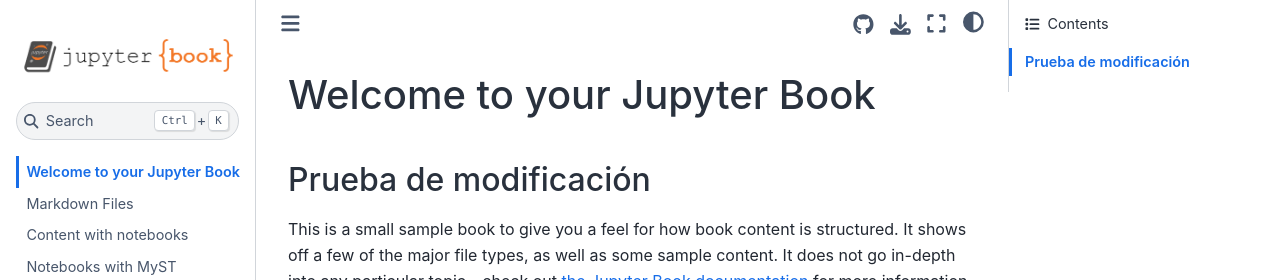
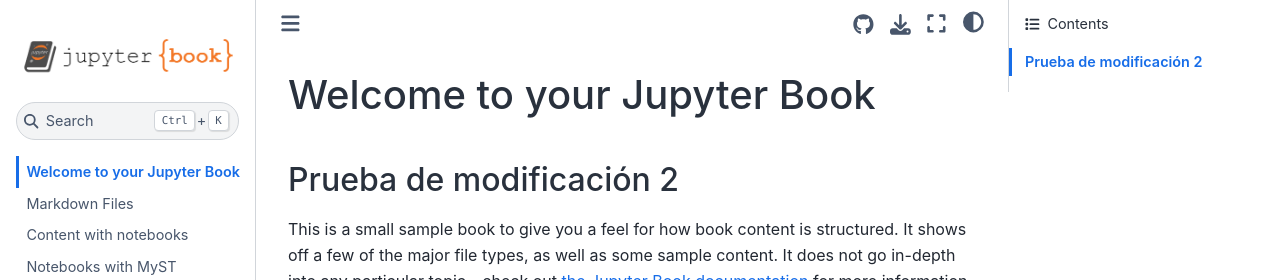
Before and after one commit to Alej0126/Jbook_dataviz, a Jupyter Book: the page built from docs/intro.md, in a window 1280 px wide. Shown: the top 280 px of the page. Built offline with Jupyter Book 1.0.4 settings and Sphinx 7.4.7 and the Sphinx Book theme 1.1.4, drawn with Linux system fonts in a browser that asks for light colours.

Commit message:
Actualizacion introduccion

```diff
--- a/docs/intro.md
+++ b/docs/intro.md
@@ -1,6 +1,6 @@
 # Welcome to your Jupyter Book
 
-## Prueba de modificación
+## Prueba de modificación 2
 This is a small sample book to give you a feel for how book content is
 structured.
 It shows off a few of the major file types, as well as some sample content.
```
Also changed, not shown: 5 other files.
